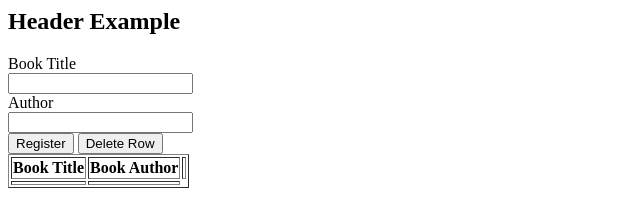
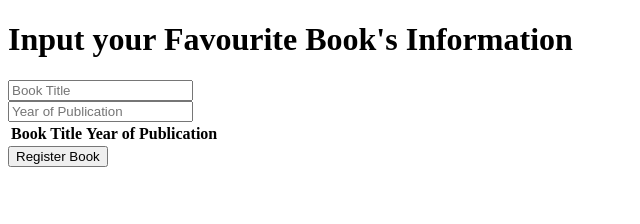
Before and after one commit to Brainmated/ITC-4214-Papadopoulos_Synetos, a plain HTML site: page html/index.html in a window 1280 px wide. Shown: the whole page, without its empty margins (0-640 px from the left). Drawn offline with nearby package versions, Linux system fonts and the light colour scheme.

Commit message:
Re-evaluated structure

```diff
--- a/html/index.html
+++ b/html/index.html
@@ -1,36 +1,39 @@
-<!DOCTYPE>
-<html>
+<!DOCTYPE html>
+<html lang="en">
     <head>
-        <div class="header" id="stickyHeader">
-            <h2>Header Example</h2>
-        </div>
-        </div>
-        <style></style>
-        <script src="https://ajax.googleapis.com/ajax/libs/jquery/3.6.1/jquery.min.js"></script>
+        <meta charset="UTF-8">
+        <link rel="stylesheet" href="">
+        <script src="https://code.jquery.com/jquery-3.6.1.js"></script>
+        <script src="js/index.js"></script>
+            <title>Welcome to our library!</title>
     </head>
     <body>
-        <form>
-            <!--jquery https://stackoverflow.com/questions/171027/adding-a-table-row-in-jquery-->
-            <!--javascript https://www.etutorialspoint.com/index.php/11-dynamically-add-delete-html-table-rows-using-javascript-->
-            <!--remove collumn jquery https://www.geeksforgeeks.org/how-to-remove-table-row-from-table-using-jquery/-->
-
-            <label for="bookTitle">Book Title</label><br>
-            <input type="text" id="bookTitle"><br>
-            <label for="author">Author</label><br>
-            <input typer="text" id="author"><br>
-            <button id="register">Register</button>
-
-            <table border="default" id="myTable">
-                <thead>
-                    <th>Book Title</th>
-                    <th>Book Author</th>
-                    <th></th>
-                </thead>
-                <tbody>
-                    <td></td>
-                    <td></td>
-                    <button id="remove">Delete Row</button>
-                </tbody>
-            </table>
+        <div class="container">
+            <h1>Input your Favourite Book's Information</h1>
+            <p Make sure that all information is valid></p>
+        </div>
+        <div class="row">
+            <div class="indic">
+                <input type="text" class="ourForm" placeholder="Book Title" id="bookTitle">
+            </div>
+            <div class="indic">
+                <input type="text" class="ourForm" placeholder="Year of Publication" id="bookYear">
+            </div>
+        </div>
+        <div class="row1">
+            <div class="colName">
+                <table id="myTable" class="tableStruc table-bordered">
+                    <thead>
+                        <tr>
+                            <th scope="col">Book Title</th>
+                            <th scope="col">Year of Publication</th>
+                        </tr>
+                    </thead>
+                    <tbody>
+                        <!--Table data will be input here-->
+                    </tbody>
+                </table>
+        </div>
+        <button type="button" id="regbtn" class="btn btn-success">Register Book</button>
     </body>
 </html>
```
